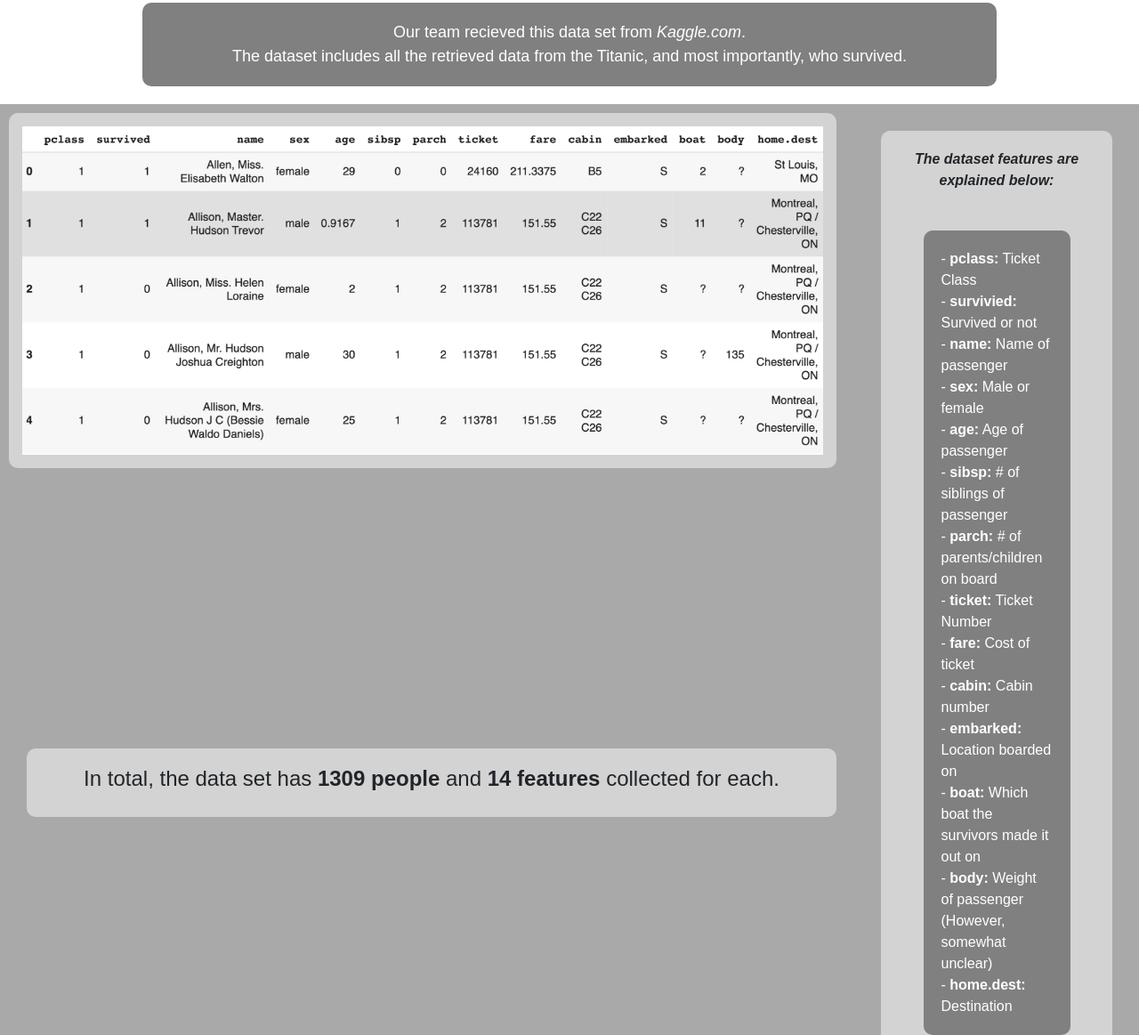
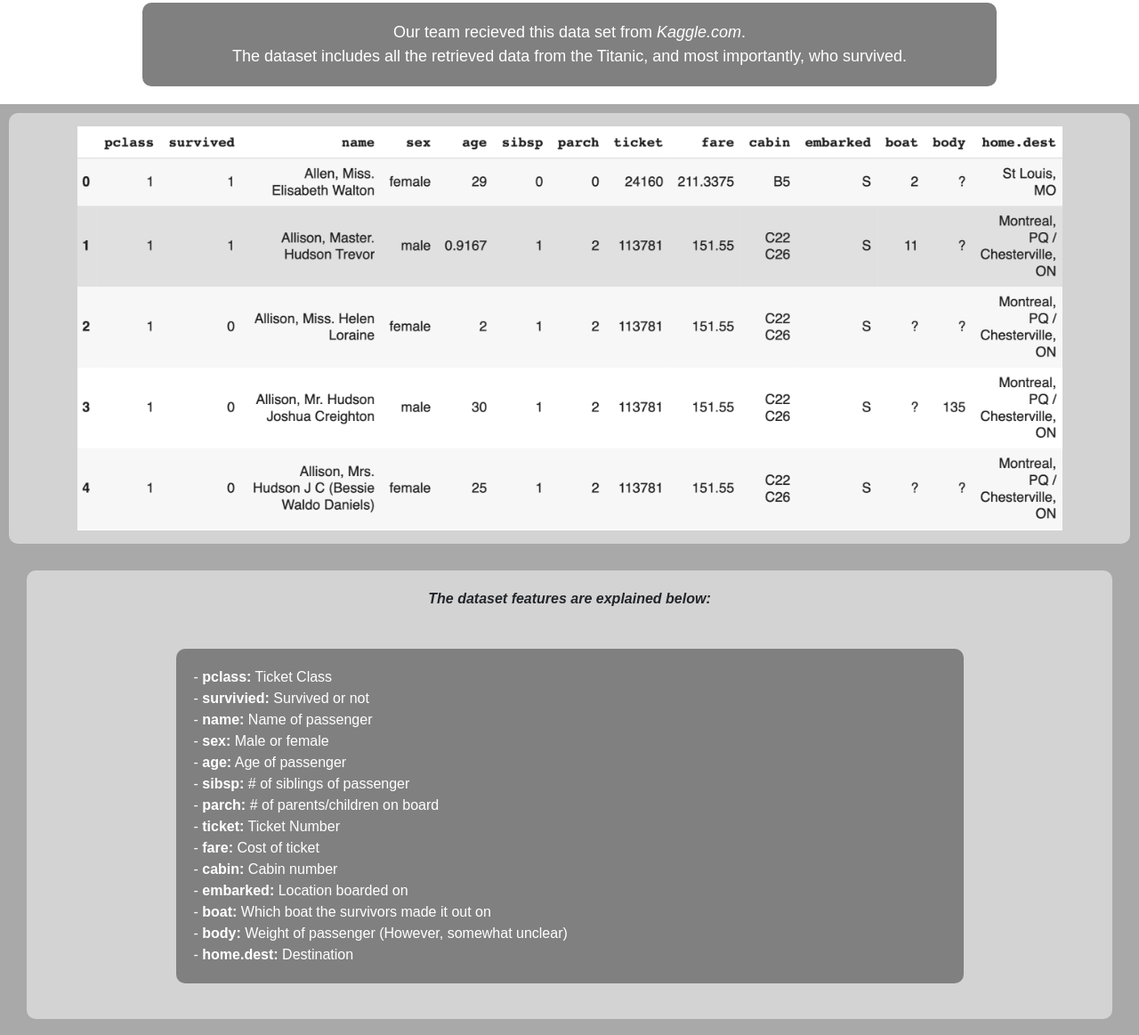
Before and after one commit to Karson-Fye/ml-project-jkk, a plain HTML site: page data.html in a window 1280 px wide. Shown: the part 176-1339 px from the top of the page at 89% size. Drawn offline with nearby package versions, Linux system fonts and the light colour scheme.

Commit message:
editing grid structure

```diff
--- a/data.html
+++ b/data.html
@@ -58,12 +58,11 @@
     </div>
 
     <div class="gridcontainer">
-      <div class="imagebox1">
-        <img src="images/starting_data.png" alt="starting_data"
-          style="max-width: 900px; min-width: 400px; grid-row: 1/3; grid-column: 1/4;">
+      <div class="imagebox1" style="margin: auto; grid-row: 1/3; grid-column: 1/6;">
+        <img src="images/starting_data.png" alt="starting_data" style="max-width: 95%; margin: auto; padding-left: 5%;">
       </div>
 
-      <div class="textbox1" style="grid-row: 1/6; grid-column: 4/6;">
+      <div class="textbox1" style="grid-row: 3/6; grid-column: 1/6;">
         <b><i>The dataset features are explained below:</i></b> <br> <br>
         <div class="textbox2" style="text-align: left;">
           - <b>pclass:</b> Ticket Class <br>
@@ -83,7 +82,7 @@
       </div>
       </div>
 
-      <div class="textbox1" style="grid-row: 3/5; grid-column: 1/4;">
+      <div class="textbox1" style="grid-row: 6/7; grid-column: 1/6;">
         <h4>In total, the data set has <b>1309 people</b> and <b>14 features</b> collected for each.</h4>
       </div>
     </div>
```
